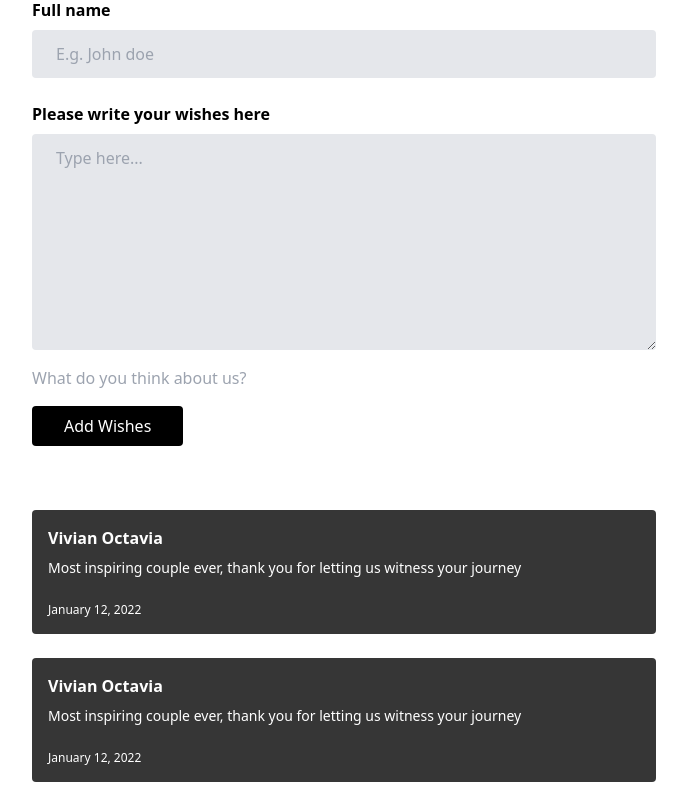
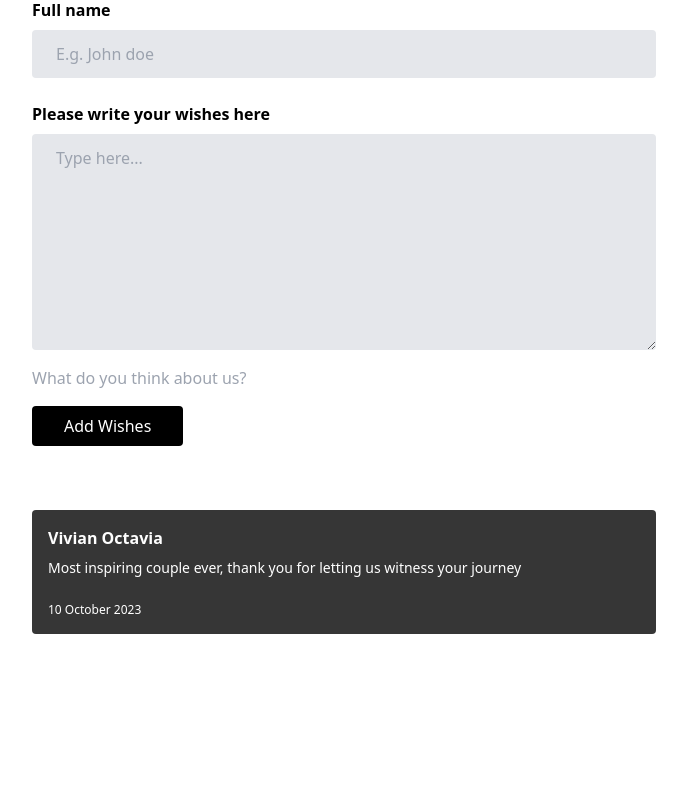
Before and after one commit to JuanAntonioV/wedding-template-one, a React (Vite) app: page / in a window 1280 px wide. Shown: the part 5262-6059 px from the top of the page, without its empty margins (296-983 px from the left). After the commit the page ends 5920 px from the top, so only its background shows below. Built offline with nearby package versions, Linux system fonts and the light colour scheme; a web font is replaced by a local one.

Commit message:
make form function

```diff
--- a/src/common/SectionGallery.tsx
+++ b/src/common/SectionGallery.tsx
@@ -4,59 +4,59 @@ const SectionGallery = () => {
             <h2 className={'font-sofia text-3xl text-center'}>Gallery</h2>
 
             <div className={'pb-20 pt-10 px-6 space-y-6 columns-1 sm:columns-2 md:columns-3'}>
-                <div className={'bg-gray-200 break-inside-avoid w-fit h-fit'}>
+                <div className={'bg-gray-200 break-inside-avoid w-fit h-fit hover:scale-150 duration-500'}>
                     <img src="https://source.unsplash.com/random/?Wedding/300x300" alt="image"/>
                 </div>
 
-                <div className={'bg-gray-200 break-inside-avoid w-fit h-fit'}>
+                <div className={'bg-gray-200 break-inside-avoid w-fit h-fit  hover:scale-150 duration-500'}>
                     <img src="https://source.unsplash.com/random/?Wedding/800x300" alt="image"/>
                 </div>
 
-                <div className={'bg-gray-200 break-inside-avoid w-fit h-fit'}>
+                <div className={'bg-gray-200 break-inside-avoid w-fit h-fit  hover:scale-150 duration-500'}>
                     <img src="https://source.unsplash.com/random/?Wedding/800x1200" alt="image"/>
                 </div>
 
-                <div className={'bg-gray-200 break-inside-avoid w-fit h-fit'}>
+                <div className={'bg-gray-200 break-inside-avoid w-fit h-fit  hover:scale-150 duration-500'}>
                     <img src="https://source.unsplash.com/random/?Wedding/600x300" alt="image"/>
                 </div>
 
-                <div className={'bg-gray-200 break-inside-avoid w-fit h-fit'}>
+                <div className={'bg-gray-200 break-inside-avoid w-fit h-fit  hover:scale-150 duration-500'}>
                     <img src="https://source.unsplash.com/random/?Wedding/800x300" alt="image"/>
                 </div>
 
-                <div className={'bg-gray-200 break-inside-avoid w-fit h-fit'}>
+                <div className={'bg-gray-200 break-inside-avoid w-fit h-fit  hover:scale-150 duration-500'}>
                     <img src="https://source.unsplash.com/random/?Wedding/800x1200" alt="image"/>
                 </div>
 
-                <div className={'bg-gray-200 break-inside-avoid w-fit h-fit'}>
+                <div className={'bg-gray-200 break-inside-avoid w-fit h-fit  hover:scale-150 duration-500'}>
                     <img src="https://source.unsplash.com/random/?Wedding/600x300" alt="image"/>
                 </div>
 
-                <div className={'bg-gray-200 break-inside-avoid w-fit h-fit'}>
+                <div className={'bg-gray-200 break-inside-avoid w-fit h-fit  hover:scale-150 duration-500'}>
                     <img src="https://source.unsplash.com/random/?Wedding/300x300" alt="image"/>
                 </div>
 
-                <div className={'bg-gray-200 break-inside-avoid w-fit h-fit'}>
+                <div className={'bg-gray-200 break-inside-avoid w-fit h-fit  hover:scale-150 duration-500'}>
                     <img src="https://source.unsplash.com/random/?Wedding/800x300" alt="image"/>
                 </div>
 
-                <div className={'bg-gray-200 break-inside-avoid w-fit h-fit'}>
+                <div className={'bg-gray-200 break-inside-avoid w-fit h-fit  hover:scale-150 duration-500'}>
                     <img src="https://source.unsplash.com/random/?Wedding/800x1200" alt="image"/>
                 </div>
 
-                <div className={'bg-gray-200 break-inside-avoid w-fit h-fit'}>
+                <div className={'bg-gray-200 break-inside-avoid w-fit h-fit  hover:scale-150 duration-500'}>
                     <img src="https://source.unsplash.com/random/?Wedding/600x300" alt="image"/>
                 </div>
 
-                <div className={'bg-gray-200 break-inside-avoid w-fit h-fit'}>
+                <div className={'bg-gray-200 break-inside-avoid w-fit h-fit  hover:scale-150 duration-500'}>
                     <img src="https://source.unsplash.com/random/?Wedding/800x300" alt="image"/>
                 </div>
 
-                <div className={'bg-gray-200 break-inside-avoid w-fit h-fit'}>
+                <div className={'bg-gray-200 break-inside-avoid w-fit h-fit  hover:scale-150 duration-500'}>
                     <img src="https://source.unsplash.com/random/?Wedding/800x1200" alt="image"/>
                 </div>
 
-                <div className={'bg-gray-200 break-inside-avoid w-fit h-fit'}>
+                <div className={'bg-gray-200 break-inside-avoid w-fit h-fit  hover:scale-150 duration-500'}>
                     <img src="https://source.unsplash.com/random/?Wedding/600x300" alt="image"/>
                 </div>
             </div>
--- a/src/common/SectionWishes.tsx
+++ b/src/common/SectionWishes.tsx
@@ -1,10 +1,37 @@
+import {useState} from "react";
+
 const SectionWishes = () => {
+
+    const [wishesValue, setWishesValue] = useState([
+        {
+            fullName: 'Vivian Octavia',
+            wishes: 'Most inspiring couple ever, thank you for letting us witness your journey',
+            posted: '2023-10-10'
+        }
+    ]);
+
+    const addWishes = (e: any) => {
+        e.preventDefault();
+
+        const fullName = e.target.fullName.value;
+        const wishes = e.target.wishes.value;
+
+        const newWishes = {
+            fullName,
+            wishes,
+            posted: `${new Date().getFullYear()}-${new Date().getMonth() + 1}-${new Date().getDate()}`
+        };
+
+        // @ts-ignore
+        setWishesValue([...wishesValue, newWishes]);
+    }
+
     return (
         <section>
             <div className={'space-y-6'}>
                 <h2 className={'font-sofia text-3xl text-center'}>Wedding Wish</h2>
 
-                <form className={'space-y-4 text-black w-full px-6 pb-8'}>
+                <form className={'space-y-4 text-black w-full px-6 pb-8'} onSubmit={addWishes}>
                     <div className="flex flex-col space-y-2 pt-2">
                         <label htmlFor="fullName" className={'font-semibold'}>Full name</label>
                         <input type="text" id={'fullName'} name={'fullName'} className={'bg-gray-200 px-6 py-3 rounded'} placeholder={'E.g. John doe'}/>
@@ -17,41 +44,36 @@ const SectionWishes = () => {
 
                     <p className={'text-gray-400'}>What do you think about us?</p>
 
-                    <button className={'bg-black px-8 py-2 text-white rounded'}>
+                    <button className={'bg-black px-8 py-2 text-white rounded'} type={'submit'}>
                         Add Wishes
                     </button>
                 </form>
             </div>
 
             <div className={'space-y-6 px-6 mt-8 mb-6'}>
-                <div className={'bg-[#363636] p-4 text-white rounded'}>
+                {
+                    wishesValue.map((wish, index) => (
+                        <div className={'bg-[#363636] p-4 text-white rounded'} key={index}>
                             <header className={'font-semibold'}>
-                        Vivian Octavia
+                                {wish.fullName}
                             </header>
 
                             <main className={'font-light pb-6 text-sm pt-2'}>
-                        Most inspiring couple ever, thank you for letting us witness your journey
+                                {wish.wishes}
                             </main>
 
                             <footer className={'font-light text-xs'}>
-                        January 12, 2022
+                                {
+                                    new Date(wish.posted).toLocaleDateString('en-GB', {
+                                        day: 'numeric',
+                                        month: 'long',
+                                        year: 'numeric'
+                                    })
+                                }
                             </footer>
                         </div>
-
-                <div className={'bg-[#363636] p-4 text-white rounded'}>
-                    <header className={'font-semibold'}>
-                        Vivian Octavia
-                    </header>
-
-                    <main className={'font-light pb-6 text-sm pt-2'}>
-                        Most inspiring couple ever, thank you for letting us witness your journey
-                    </main>
-
-                    <footer className={'font-light text-xs'}>
-                        January 12, 2022
-                    </footer>
-                </div>
-
+                    ))
+                }
             </div>
         </section>
     );
--- a/src/pages/home/HomePage.tsx
+++ b/src/pages/home/HomePage.tsx
@@ -34,6 +34,7 @@ const HomePage = () => {
                 <SectionAttendance/>
                 <SectionGallery/>
                 <SectionWishes/>
+
                 <RandomParticles/>
             </div>
         </>
```
Also changed, not shown: src/common/SectionAttendance.tsx (+26 -7 lines). Lines whose indentation alone changed are shown as unchanged.
